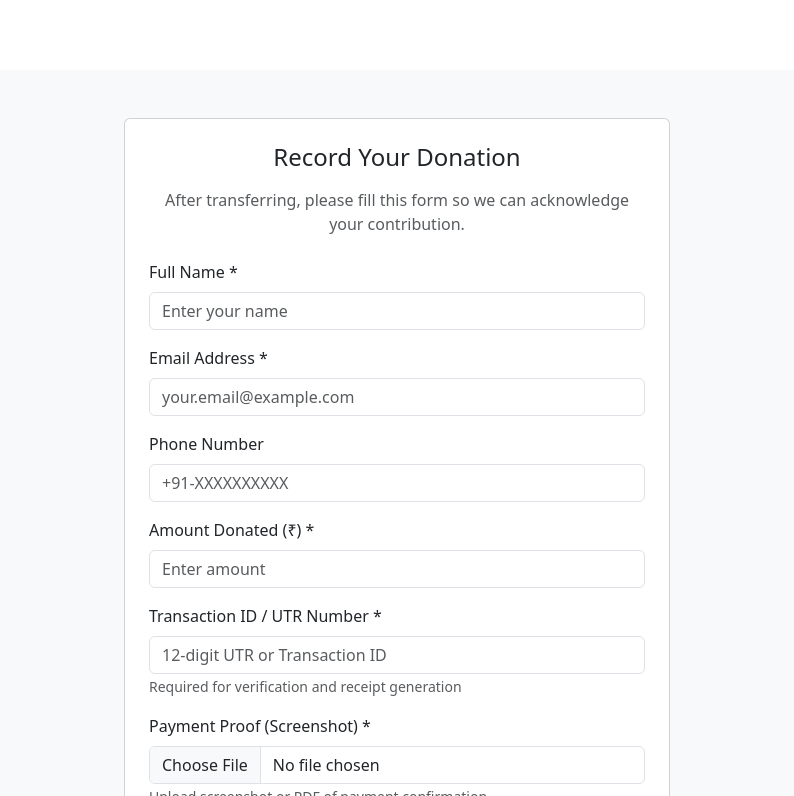
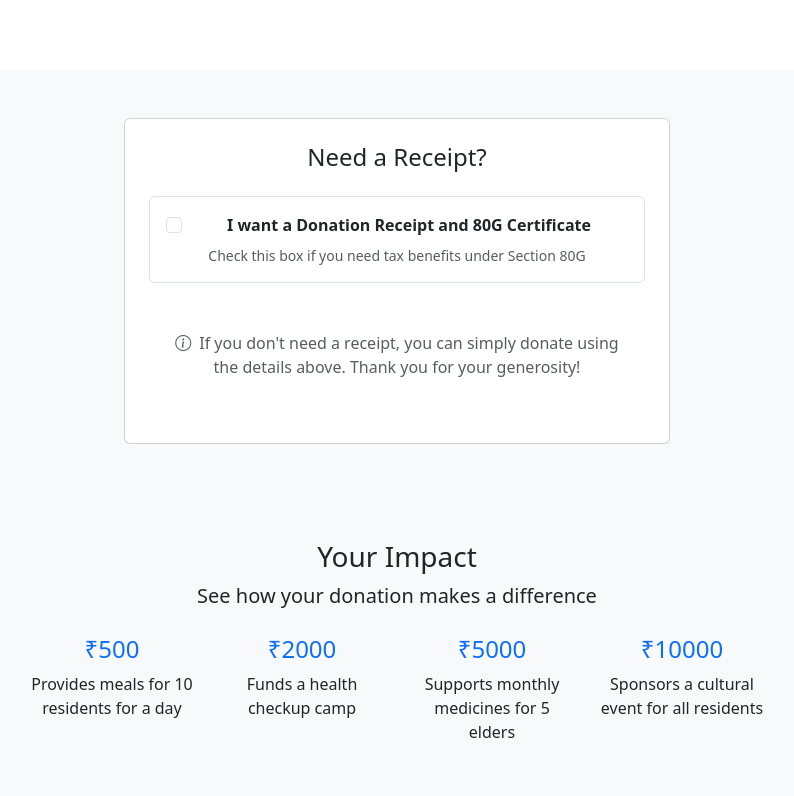
Before and after one commit to MrSahalImran/NGO, a React (Vite) app in the folder client/: page /donation in a window 1280 px wide. Shown: the part 744-1540 px from the top of the page, without its empty margins (243-1037 px from the left). Built offline with nearby package versions, Linux system fonts and the light colour scheme; no server answers.

Commit message:
donation page added certificate option

```diff
--- a/client/src/pages/Donation.tsx
+++ b/client/src/pages/Donation.tsx
@@ -20,6 +20,7 @@ const bankDetails = {
 };
 
 const Donation: React.FC = () => {
+  const [wantsCertificate, setWantsCertificate] = useState(false);
   const [formData, setFormData] = useState({
     donorName: "",
     email: "",
@@ -149,18 +150,40 @@ const Donation: React.FC = () => {
             <Col lg={6} className="mx-auto">
               <Card>
                 <Card.Body className="p-4">
-                  <h4 className="mb-3 text-center">Record Your Donation</h4>
-                  <p className="text-center text-muted mb-4">
-                    After transferring, please fill this form so we can
-                    acknowledge your contribution.
-                  </p>
+                  <h4 className="mb-4 text-center">Need a Receipt?</h4>
+
+                  {/* Certificate Request Toggle */}
+                  <div className="text-center mb-4 p-3 bg-white rounded border">
+                    <Form.Check
+                      type="checkbox"
+                      id="wantsCertificate"
+                      checked={wantsCertificate}
+                      onChange={(e) => setWantsCertificate(e.target.checked)}
+                      label={
+                        <span className="fw-bold">
+                          I want a Donation Receipt and 80G Certificate
+                        </span>
+                      }
+                    />
+                    <Form.Text className="text-muted d-block mt-2">
+                      Check this box if you need tax benefits under Section 80G
+                    </Form.Text>
+                  </div>
 
                   {submitted && (
                     <Alert variant="success">
                       <strong>Thank you!</strong> Your donation information has
-                      been recorded.
+                      been recorded. We will send your 80G certificate via
+                      email.
                     </Alert>
                   )}
+
+                  {wantsCertificate && !submitted && (
+                    <>
+                      <p className="text-center text-muted mb-4">
+                        Please fill this form to receive your donation receipt
+                        and 80G certificate.
+                      </p>
 
                       <Form onSubmit={handleSubmit}>
                         <Form.Group className="mb-3">
@@ -257,9 +280,23 @@ const Donation: React.FC = () => {
                           className="w-100"
                           disabled={submitted}
                         >
-                      {submitted ? "Submitted!" : "Submit Donation Info"}
+                          {submitted
+                            ? "Submitted!"
+                            : "Submit for 80G Certificate"}
                         </Button>
                       </Form>
+                    </>
+                  )}
+
+                  {!wantsCertificate && !submitted && (
+                    <div className="text-center p-4">
+                      <p className="text-muted">
+                        <i className="bi bi-info-circle me-2"></i>
+                        If you don't need a receipt, you can simply donate using
+                        the details above. Thank you for your generosity!
+                      </p>
+                    </div>
+                  )}
                 </Card.Body>
               </Card>
             </Col>
```
Lines whose indentation alone changed are shown as unchanged.
